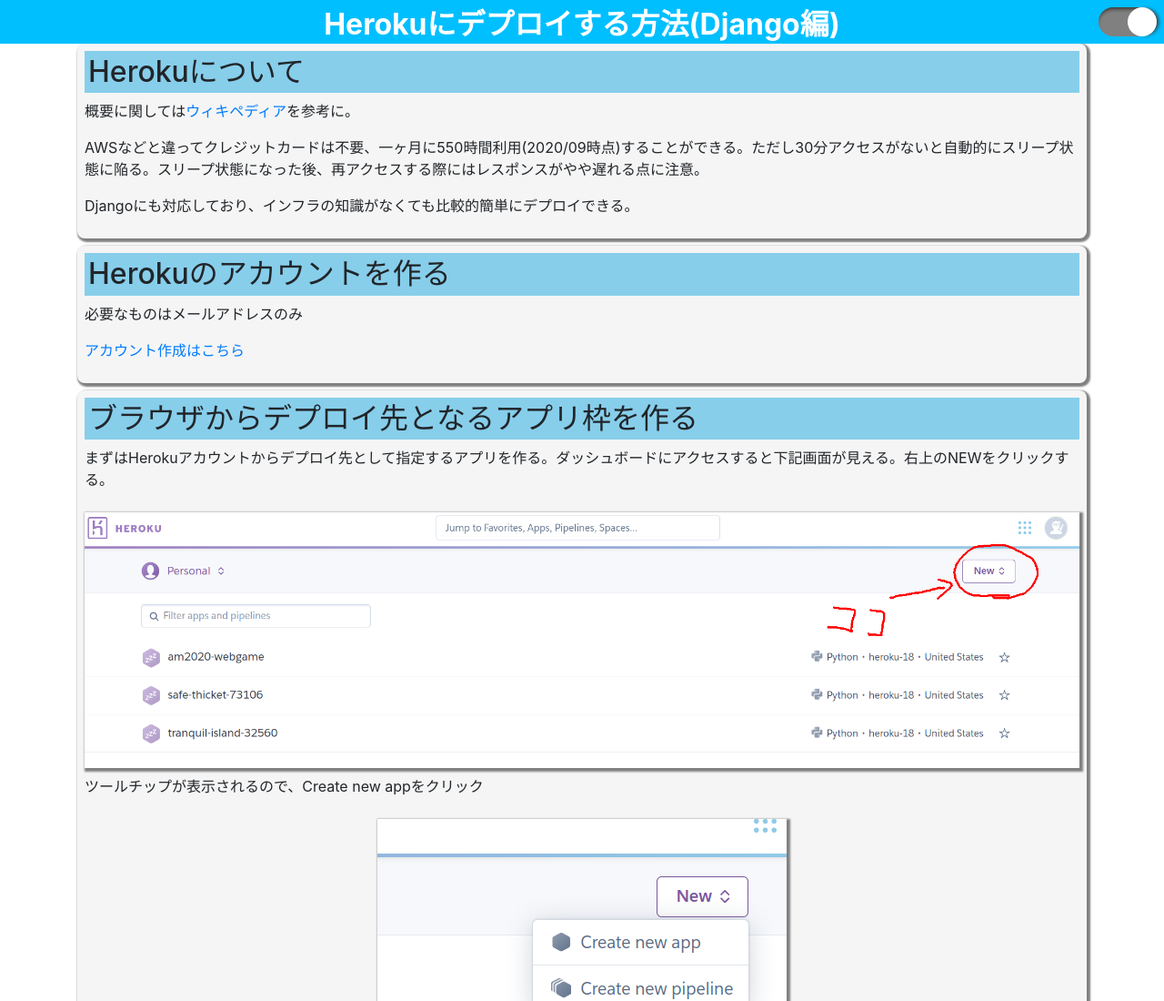
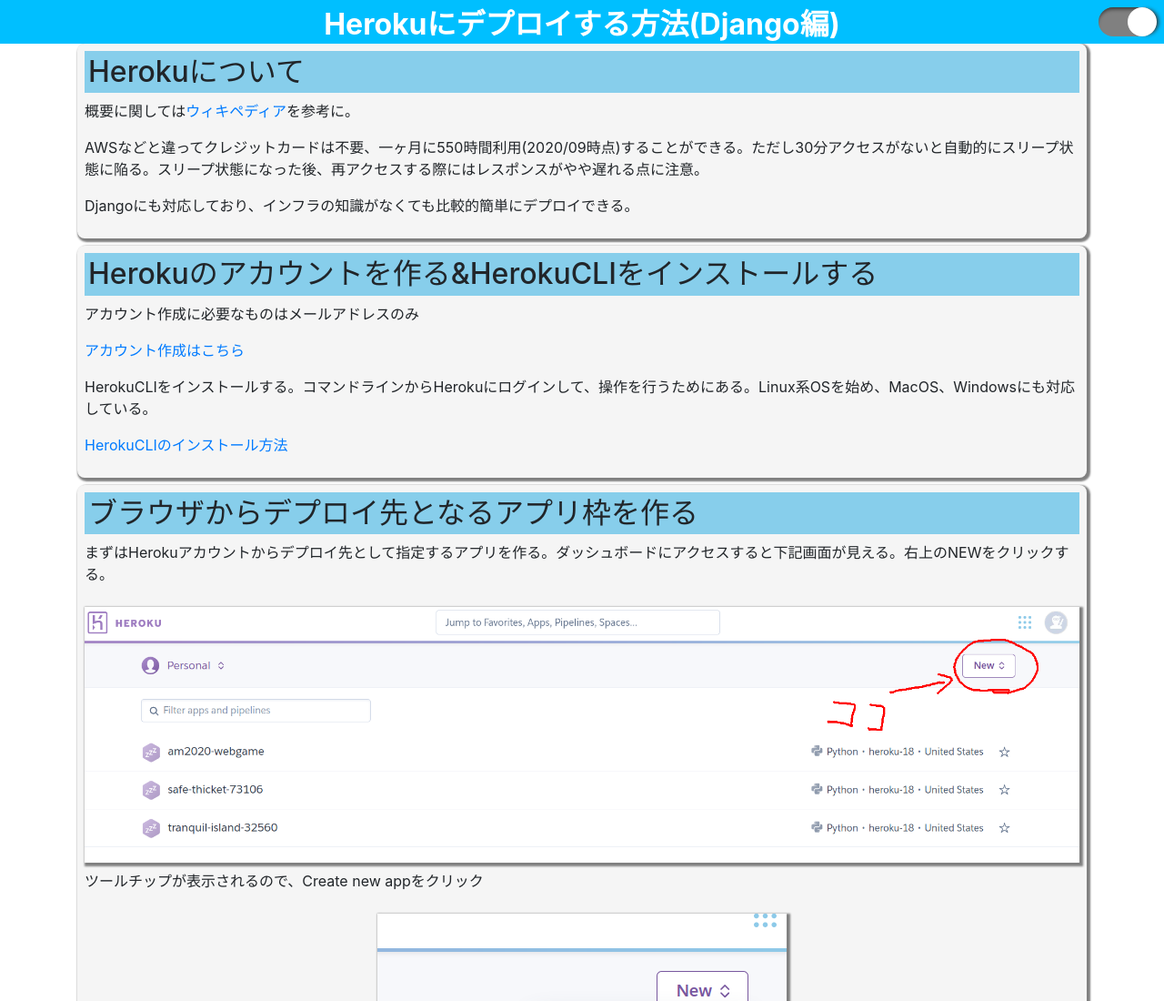
Before and after one commit to seiya0723/howto_heroku, a plain HTML site: page index.html in a window 1280 px wide. Shown: the top 1100 px of the page at 91% size. Drawn offline with nearby package versions, Linux system fonts and the light colour scheme.

Commit message:
herokucli install add

```diff
--- a/index.html
+++ b/index.html
@@ -47,11 +47,15 @@
 
 
         <section id="chap02" class="secbg">
-            <h2>Herokuのアカウントを作る</h2>
+            <h2>Herokuのアカウントを作る&HerokuCLIをインストールする</h2>
 
-            <p>必要なものはメールアドレスのみ</p>
+            <p>アカウント作成に必要なものはメールアドレスのみ</p>
 
             <p><a href="https://signup.heroku.com/jp">アカウント作成はこちら</a></p>
+
+            <p>HerokuCLIをインストールする。コマンドラインからHerokuにログインして、操作を行うためにある。Linux系OSを始め、MacOS、Windowsにも対応している。</p>
+
+            <p><a href="https://devcenter.heroku.com/ja/articles/heroku-cli">HerokuCLIのインストール方法</a></p>
 
         </section>
         <section id="chap03" class="secbg">
```
